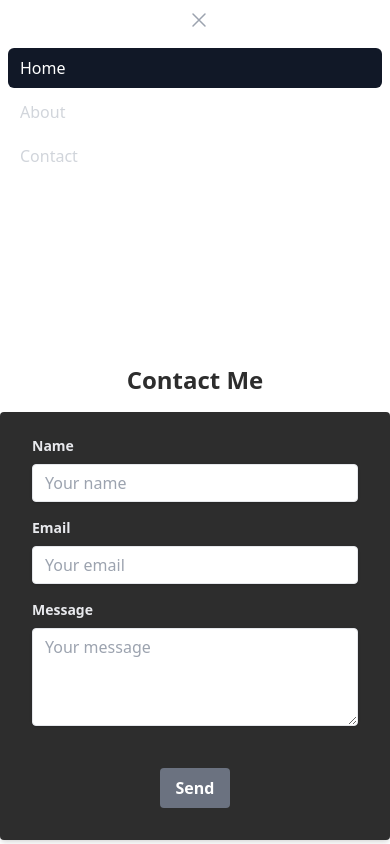
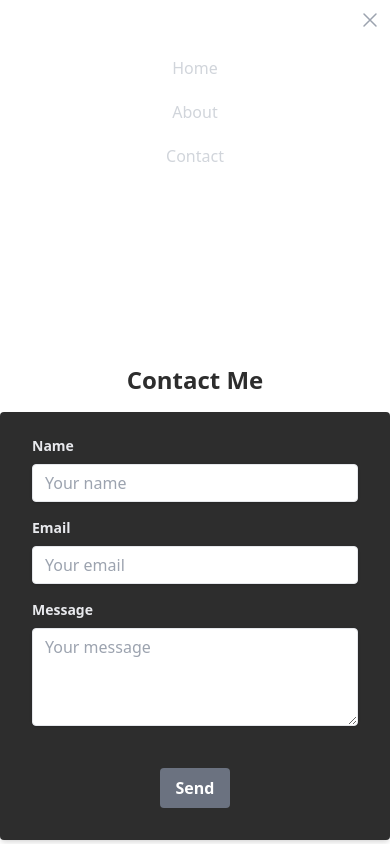
Before and after one commit to LoganA25/photography-website, a Next.js app: page /contact in a window 390 px wide. Both pictures are taken after a click on the button "Open main menu". Shown: the top 844 px of the page. Built offline with nearby package versions, Linux system fonts and the light colour scheme.

Commit message:
Started the portfolio portion, no links yet. Also adjusted the responsive header.

```diff
--- a/src/components/Header.tsx
+++ b/src/components/Header.tsx
@@ -1,26 +1,3 @@
-// import Link from "next/link";
-// import { FontAwesomeIcon } from "@fortawesome/react-fontawesome";
-// import { faBars } from "@fortawesome/free-solid-svg-icons";
-// import MyDropdown from "./MobileNav";
-// export default function Header() {
-//   return (
-//     <nav className="bg-[#2D2D2D] justify-center p-5">
-//       <div className="text-[#E8E9ED] text-xl flex justify-between items-center">
-//         <span className="font-semibold text-4xl tracking-tight">
-//           <Link href="/">Moments by Mandy</Link>
-//         </span>
-//         <MyDropdown/>
-//         {/* <FontAwesomeIcon icon={faBars} className="md:invisible text-white"  size='lg' /> */}
-//         <span className="hidden md:flex items-center space-x-7 text-1xl">
-//           <Link href="/">Home</Link>
-//           <Link href="about">About</Link>
-//           <Link href="contact">Contact</Link>
-//         </span>
-//       </div>
-//     </nav>
-//   );
-// }
-
 import { Disclosure, Menu, Transition } from "@headlessui/react";
 import { Bars3Icon, BellIcon, XMarkIcon } from "@heroicons/react/24/outline";
 import React from "react"
@@ -80,9 +57,9 @@ export default function Header() {
                 </div>
               </div>
 
-              <div className="-mr-2 flex sm:hidden">
+              <div className="-mr-2 flex sm:hidden ml-auto">
                 {/* Mobile menu button */}
-                <Disclosure.Button className="inline-flex items-center justify-center rounded-md p-2 text-gray-400 hover:bg-gray-700 hover:text-white focus:outline-none focus:ring-2 focus:ring-inset focus:ring-white">
+                <Disclosure.Button className="inline-flex rounded-md p-2 text-gray-400 hover:bg-gray-700 hover:text-white focus:outline-none focus:ring-2 focus:ring-inset focus:ring-white">
                   <span className="sr-only">Open main menu</span>
                   {open ? (
                     <XMarkIcon className="block h-6 w-6" aria-hidden="true" />
@@ -96,25 +73,24 @@ export default function Header() {
 
           <Disclosure.Panel className="sm:hidden">
             <div className="space-y-1 px-2 pb-3 pt-2">
-              {/* Current: "bg-gray-900 text-white", Default: "text-gray-300 hover:bg-gray-700 hover:text-white" */}
               <Disclosure.Button
                 as="a"
                 href="/"
-                className="block rounded-md bg-gray-900 px-3 py-2 text-base font-medium text-white"
+                className="block rounded-md px-3 py-2 text-center font-medium text-gray-300 hover:bg-gray-700 hover:text-white"
               >
                 Home
               </Disclosure.Button>
               <Disclosure.Button
                 as="a"
                 href="/about"
-                className="block rounded-md px-3 py-2 text-base font-medium text-gray-300 hover:bg-gray-700 hover:text-white"
+                className="block rounded-md px-3 py-2 text-center font-medium text-gray-300 hover:bg-gray-700 hover:text-white"
               >
                 About
               </Disclosure.Button>
               <Disclosure.Button
                 as="a"
                 href="/contact"
-                className="block rounded-md px-3 py-2 text-base font-medium text-gray-300 hover:bg-gray-700 hover:text-white"
+                className="block rounded-md px-3 py-2 text-center font-medium text-gray-300 hover:bg-gray-700 hover:text-white"
               >
                 Contact
               </Disclosure.Button>
--- a/src/components/ImageGallery.tsx
+++ b/src/components/ImageGallery.tsx
@@ -3,10 +3,10 @@ import Image from "next/image";
 import "photoswipe/dist/photoswipe.css";
 import { Gallery, Item } from "react-photoswipe-gallery";
 
-const imageUrls: string[] = [
-  "https://firebasestorage.googleapis.com/v0/b/photography-c693c.appspot.com/o/FirstSet%2FIMG_1157.jpg?alt=media&token=06b66995-61a9-4b01-add2-f9c72384e43c&_gl=1*uzs8sn*_ga*NjUyMzQzOTkzLjE2ODUyMzg1NzE.*_ga_CW55HF8NVT*MTY4NTc0OTkwMC44LjEuMTY4NTc0OTk0MC4wLjAuMA..",
-  "https://firebasestorage.googleapis.com/v0/b/photography-c693c.appspot.com/o/FirstSet%2FIMG_1127.jpg?alt=media&token=28a585cd-3580-4144-a547-8b2f071ba266&_gl=1*7uetf3*_ga*NjUyMzQzOTkzLjE2ODUyMzg1NzE.*_ga_CW55HF8NVT*MTY4NTc0OTkwMC44LjEuMTY4NTc0OTk2Ni4wLjAuMA..",
-];
+interface ImageGalleryProps {
+  columnCount?: number;
+  imageUrls: string[];
+}
 
 interface ImageDimension {
   url: string;
@@ -14,7 +14,7 @@ interface ImageDimension {
   height: number;
 }
 
-function ImageGallery({ columnCount = 3 }: { columnCount?: number }) {
+function ImageGallery({ columnCount = 3, imageUrls }: ImageGalleryProps) {
   const [imageDimensions, setImageDimensions] = useState<ImageDimension[]>([]);
 
   useEffect(() => {
@@ -48,7 +48,7 @@ function ImageGallery({ columnCount = 3 }: { columnCount?: number }) {
     };
 
     fetchImageDimensions();
-  }, []); // Empty dependency array ensures the effect runs only once
+  }, [imageUrls]); // Update the effect when imageUrls change
 
   const imagesPerColumn = Math.ceil(imageUrls.length / columnCount);
 
@@ -105,7 +105,6 @@ function ImageGallery({ columnCount = 3 }: { columnCount?: number }) {
                             objectFit: "contain",
                             objectPosition: "top",
                           }}
-                          loading="lazy"
                         />
                       </div>
                     )}
--- /dev/null
+++ b/src/pages/animals.tsx
@@ -0,0 +1,27 @@
+import Header from "@/components/Header";
+import Footer from "@/components/Footer";
+import ImageGallery from "@/components/ImageGallery";
+
+const Animals = () => {
+  const imageUrls = [
+    "https://firebasestorage.googleapis.com/v0/b/photography-c693c.appspot.com/o/Animals%2FIMG_1127.jpg?alt=media&token=9c4e623b-a5cc-42fc-8e0d-080b9b140c47&_gl=1*1e2vz4l*_ga*NjUyMzQzOTkzLjE2ODUyMzg1NzE.*_ga_CW55HF8NVT*MTY4NjAyNjc5Ni4xNC4xLjE2ODYwMjg4MTUuMC4wLjA.",
+    "https://firebasestorage.googleapis.com/v0/b/photography-c693c.appspot.com/o/Animals%2FIMG_1082.jpg?alt=media&token=5a7e24b8-7cb1-4479-a467-5e0dd58d9f14&_gl=1*1bpx4q6*_ga*NjUyMzQzOTkzLjE2ODUyMzg1NzE.*_ga_CW55HF8NVT*MTY4NjAyNjc5Ni4xNC4xLjE2ODYwMjg4NjkuMC4wLjA.",
+    "https://firebasestorage.googleapis.com/v0/b/photography-c693c.appspot.com/o/Animals%2FIMG_1118.jpg?alt=media&token=ad58a65e-13c5-405c-99f9-f6933321264e&_gl=1*7pv8zc*_ga*NjUyMzQzOTkzLjE2ODUyMzg1NzE.*_ga_CW55HF8NVT*MTY4NjAyNjc5Ni4xNC4xLjE2ODYwMjg4OTEuMC4wLjA.",
+    "https://firebasestorage.googleapis.com/v0/b/photography-c693c.appspot.com/o/Animals%2FIMG_2750.jpg?alt=media&token=9f3f13b8-c8f1-4bb4-b566-b511617f9dcf&_gl=1*1ul1qci*_ga*NjUyMzQzOTkzLjE2ODUyMzg1NzE.*_ga_CW55HF8NVT*MTY4NjAyNjc5Ni4xNC4xLjE2ODYwMjg5MjMuMC4wLjA.",
+    "https://firebasestorage.googleapis.com/v0/b/photography-c693c.appspot.com/o/Animals%2FIMG_3026.jpg?alt=media&token=a19bc910-9294-40d8-90c3-c9a801b40984&_gl=1*4lvnre*_ga*NjUyMzQzOTkzLjE2ODUyMzg1NzE.*_ga_CW55HF8NVT*MTY4NjAyNjc5Ni4xNC4xLjE2ODYwMjg5MzcuMC4wLjA.",
+    "https://firebasestorage.googleapis.com/v0/b/photography-c693c.appspot.com/o/Animals%2FIMG_1138.jpg?alt=media&token=3c61bbd1-3646-4768-9f6d-9dde76a3d36c&_gl=1*1fm2xqp*_ga*NjUyMzQzOTkzLjE2ODUyMzg1NzE.*_ga_CW55HF8NVT*MTY4NjAyNjc5Ni4xNC4xLjE2ODYwMjg5NTguMC4wLjA.",
+    "https://firebasestorage.googleapis.com/v0/b/photography-c693c.appspot.com/o/Animals%2FIMG_3092.jpg?alt=media&token=ee8d7bf5-3f95-43a7-926d-1b1a2e7f8cb9&_gl=1*1hat4cr*_ga*NjUyMzQzOTkzLjE2ODUyMzg1NzE.*_ga_CW55HF8NVT*MTY4NjAyNjc5Ni4xNC4xLjE2ODYwMjg5NjguMC4wLjA.",
+  ];
+
+  return (
+    <div className="flex flex-col min-h-screen bg-[#FFF]">
+      <Header />
+      <div className="flex-grow">
+        <ImageGallery imageUrls={imageUrls} />
+      </div>
+      <Footer />
+    </div>
+  );
+};
+
+export default Animals;
--- a/src/pages/index.tsx
+++ b/src/pages/index.tsx
@@ -1,6 +1,5 @@
 import Header from "@/components/Header";
 import Footer from "@/components/Footer";
-import ImageGallery from "@/components/ImageGallery";
 
 function Home() {
   return (
@@ -8,7 +7,6 @@ function Home() {
       <div className="min-h-screen bg-[#FFF]">
         <Header />
         <div className="container mx-auto">
-          <ImageGallery />
         </div>
         <Footer />
       </div>
```
